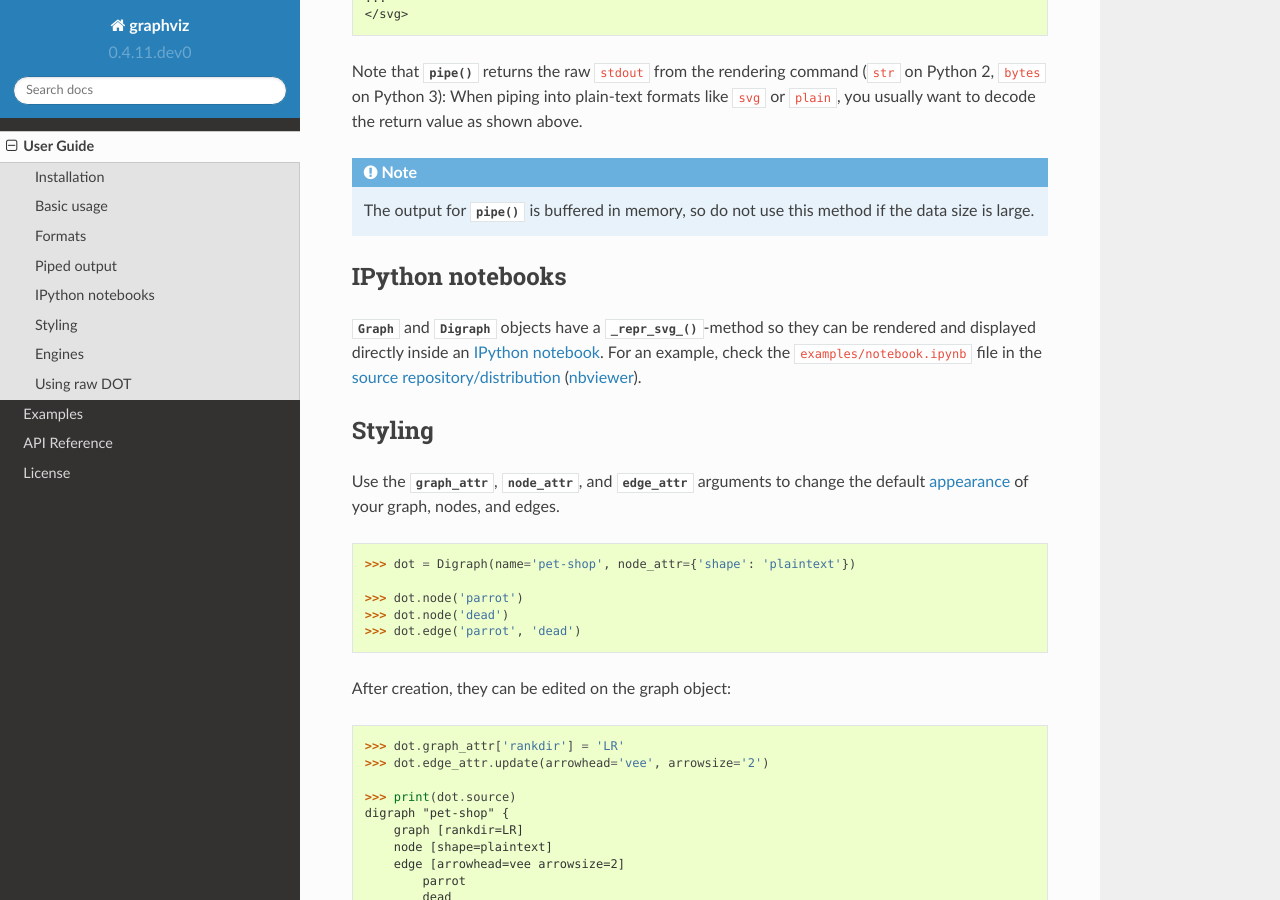
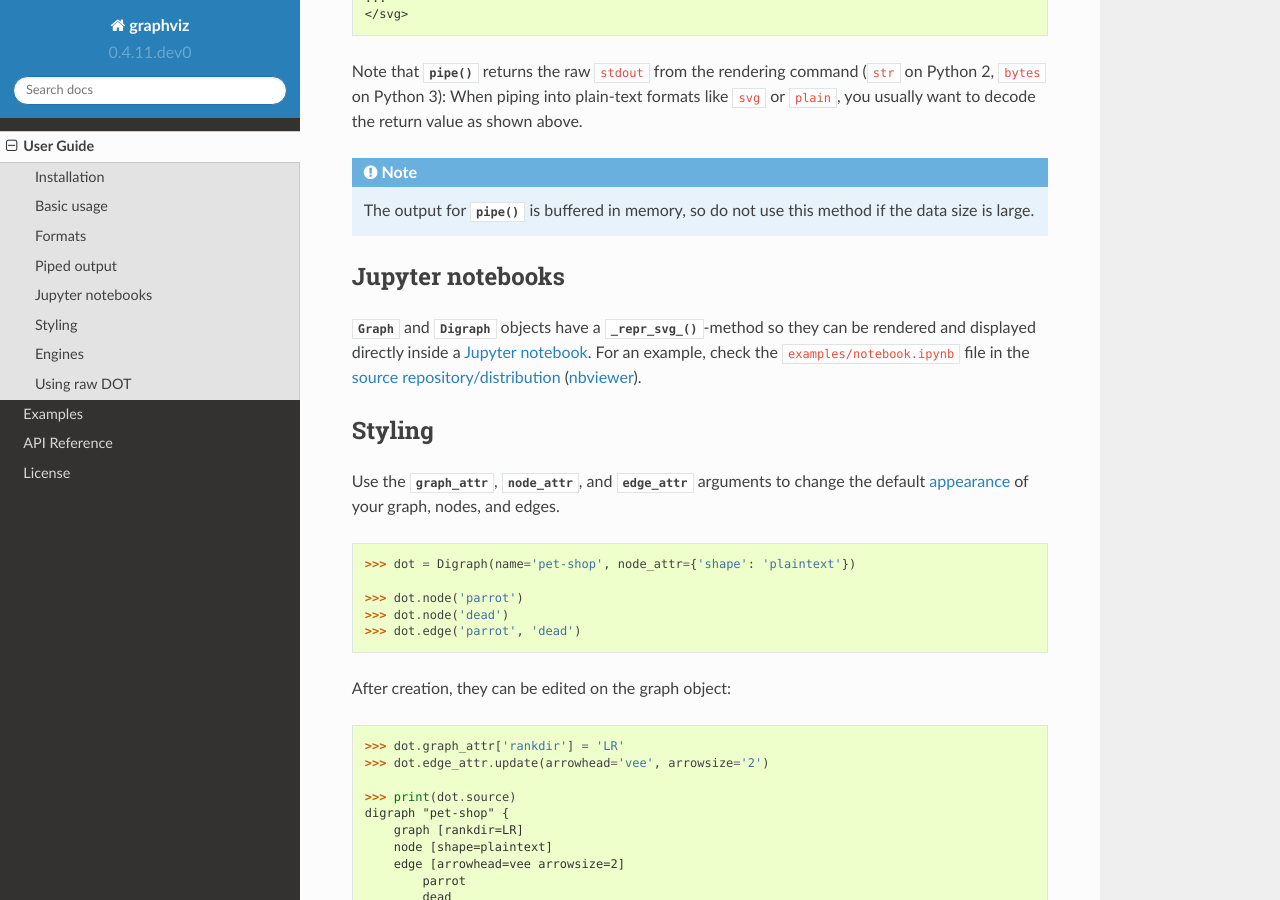
Before and after one commit to xflr6/graphviz, a Sphinx documentation site: the page built from docs/manual.rst, in a window 1280 px wide and 900 px high, scrolled down 2619 px. Built offline with Sphinx 7.4.7 and the Read the Docs theme 2.0.0, drawn with Linux system fonts in a browser that asks for light colours; some of the changed text lies outside the part shown.

Commit message:
make docs refer to Jupyter instead of IPython notebooks

```diff
--- a/README.rst
+++ b/README.rst
@@ -12,7 +12,8 @@ it with the Graphviz installation of your system.
 
 Use the ``view`` option/method to directly inspect the resulting (PDF, PNG,
 SVG, etc.) file with its default application. Graphs can also be rendered
-and displayed within `IPython notebooks`_ (example_).
+and displayed within `Jupyter notebooks`_ (a.k.a `IPython notebooks`_,
+example_).
 
 
 Links
@@ -111,6 +112,7 @@ This package is distributed under the `MIT license`_.
 .. _Graphviz:  http://www.graphviz.org
 .. _download page: http://www.graphviz.org/Download.php
 .. _DOT: http://www.graphviz.org/doc/info/lang.html
+.. _Jupyter notebooks: http://jupyter.org
 .. _IPython notebooks: http://ipython.org/notebook.html
 .. _example: http://nbviewer.jupyter.org/github/xflr6/graphviz/blob/master/examples/notebook.ipynb
 
--- a/docs/manual.rst
+++ b/docs/manual.rst
@@ -155,12 +155,12 @@ return value as shown above.
     this method if the data size is large.
 
 
-IPython notebooks
+Jupyter notebooks
 -----------------
 
 :class:`.Graph` and :class:`.Digraph` objects have a
 :meth:`~.Graph._repr_svg_`-method so they can be rendered and displayed
-directly inside an `IPython notebook`_. For an example, check the
+directly inside a `Jupyter notebook`_. For an example, check the
 ``examples/notebook.ipynb`` file in the
 `source repository/distribution <notebook_>`_ (nbviewer_).
 
@@ -247,7 +247,7 @@ Use the :meth:`~.Source.render`-method to save and render it:
 
 Apart from the missing editing methods, :class:`.Source` objects are the same
 as the higher-level graph objects (:meth:`~.Source.pipe`-method,
-:attr:`~.Source.format`, :attr:`~.Source.engine`, IPython notebook repr, etc.),
+:attr:`~.Source.format`, :attr:`~.Source.engine`, Jupyter notebook repr, etc.),
 see above.
 
 
@@ -260,6 +260,6 @@ see above.
 .. _output file format: http://www.graphviz.org/doc/info/output.html
 .. _appearance: http://www.graphviz.org/doc/info/attrs.html
 
-.. _IPython notebook: http://ipython.org/notebook.html
+.. _Jupyter notebook: http://jupyter.org
 .. _notebook: http://github.com/xflr6/graphviz/blob/master/examples/notebook.ipynb
 .. _nbviewer: http://nbviewer.jupyter.org/github/xflr6/graphviz/blob/master/examples/notebook.ipynb
```
Also changed, not shown: 1 other file.
